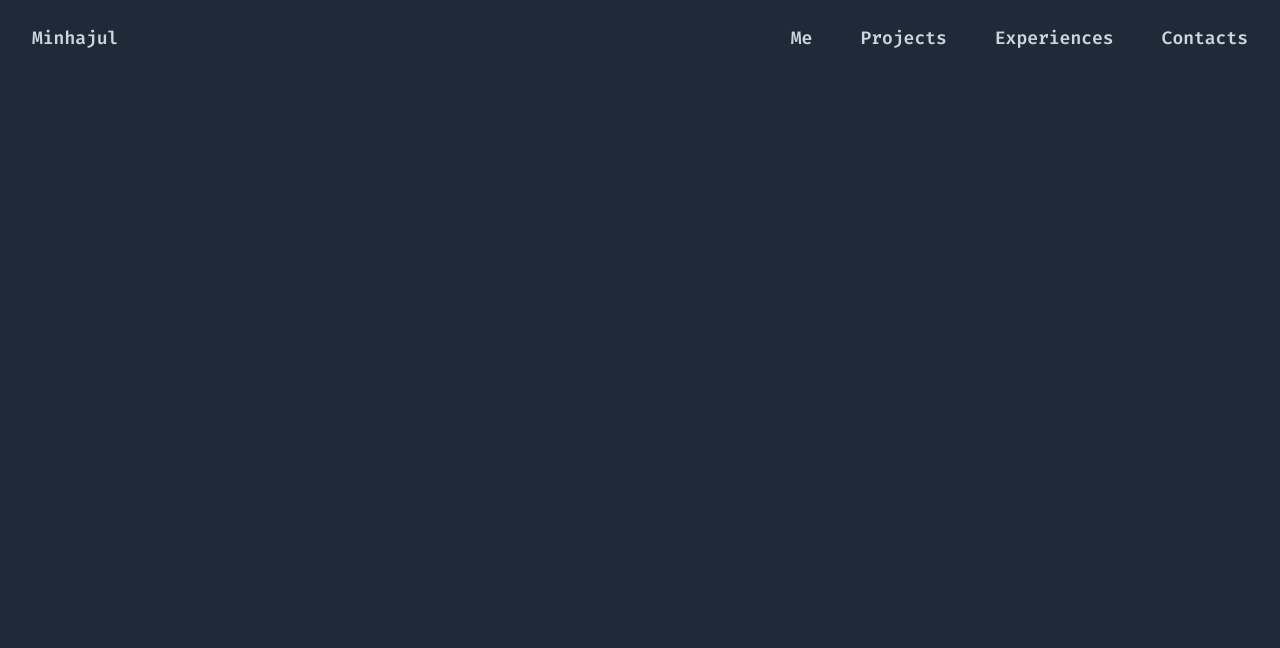
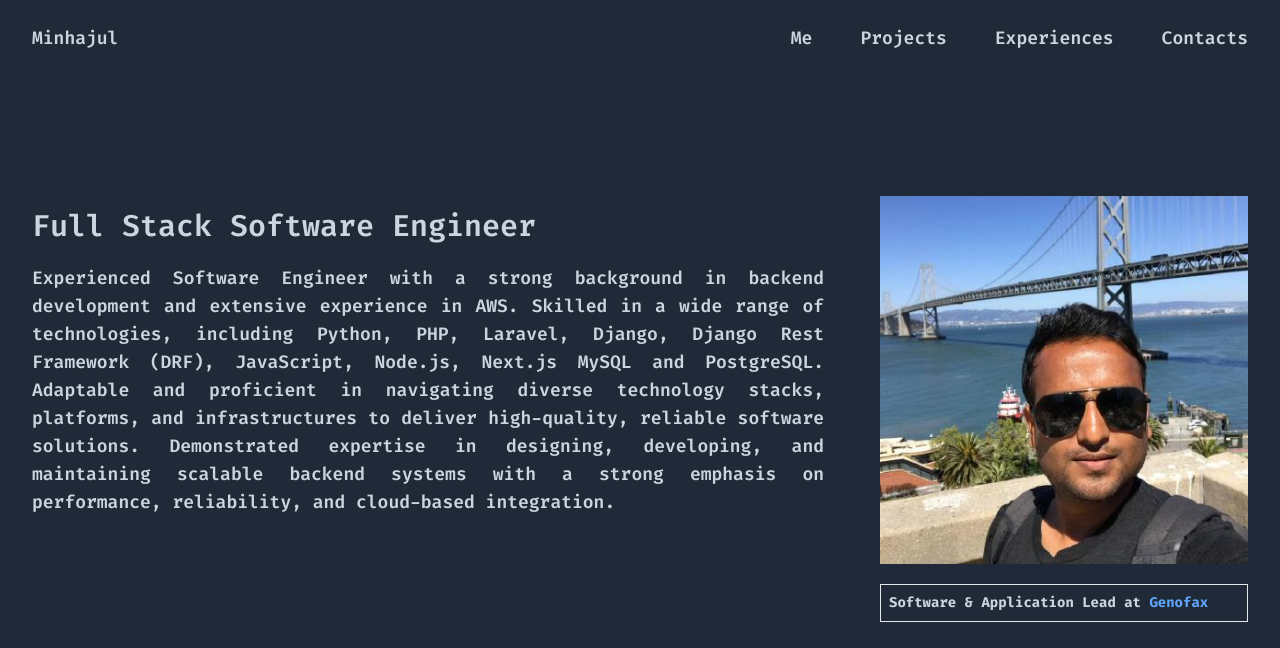
Before and after one commit to minhajul/minhajul.info, a Next.js app: page / in a window 1280 px wide. Shown: the top 648 px of the page. Built offline with nearby package versions, Linux system fonts and the light colour scheme.

Commit message:
#1: Added about me section

```diff
--- a/src/app/page.js
+++ b/src/app/page.js
@@ -3,77 +3,37 @@ import Header from "@/components/Header";
 
 export default function Home() {
     return (
-        <div className="personal-blog">
-            <main>
-                <Header></Header>
+        <div>
+            <Header></Header>
 
-                {/*<div className="relative bg-white overflow-hidden">*/}
-                {/*    <div className="hidden lg:block lg:absolute lg:inset-0" aria-hidden="true">*/}
-                {/*        <svg className="absolute top-0 left-1/2 transform translate-x-64 -translate-y-8" width="640" height="784" fill="none" viewBox="0 0 640 784">*/}
-                {/*            <defs><pattern id="9ebea6f4-a1f5-4d96-8c4e-4c2abf658047" x="118" y="0" width="20" height="20" patternUnits="userSpaceOnUse"><rect x="0" y="0" width="4" height="4" className="text-gray-200" fill="currentColor"></rect></pattern></defs>*/}
-                {/*            <rect y="72" width="640" height="640" className="text-gray-50" fill="currentColor"></rect>*/}
-                {/*            <rect x="118" width="404" height="784" fill="url(#9ebea6f4-a1f5-4d96-8c4e-4c2abf658047)"></rect>*/}
-                {/*        </svg>*/}
-                {/*    </div>*/}
+            <div className="mt-10 lg:mt-24 p-6 lg:px-8 mx-auto max-w-7xl">
+                <div className="grid grid-cols-1 lg:grid-cols-3 gap-14">
+                    <div className="col-span-1 lg:col-span-2">
+                        <h2 className="block font-semibold text-slate-300 hover:text-white text-3xl mt-3">
+                            Full Stack Software Engineer
+                        </h2>
+                        <p className="mt-3 text-justify text-lg font-semibold text-slate-300 hover:text-white sm:mt-5">
+                            {"Experienced Software Engineer with a strong background in backend development and extensive experience in AWS. Skilled in a wide range of technologies, including Python, PHP, Laravel, Django, Django Rest Framework (DRF), JavaScript, Node.js, Next.js MySQL and PostgreSQL. Adaptable and proficient in navigating diverse technology stacks, platforms, and infrastructures to deliver high-quality, reliable software solutions. Demonstrated expertise in designing, developing, and maintaining scalable backend systems with a strong emphasis on performance, reliability, and cloud-based integration."}
+                        </p>
+                    </div>
 
-                {/*    <div className="relative pt-6 pb-16 sm:pb-24 lg:pb-32">*/}
-                {/*        <main className="mt-16 mx-auto max-w-7xl px-4 sm:mt-24 sm:px-6 lg:mt-32">*/}
-                {/*            <div className="lg:grid lg:grid-cols-12 lg:gap-8">*/}
-                {/*                <div className="sm:text-center md:max-w-2xl md:mx-auto lg:col-span-6 lg:text-left">*/}
-                {/*                    <h2>*/}
-                {/*                        <span className="block text-sm font-normal tracking-wide text-gray-500 sm:text-base lg:text-sm xl:text-base">*/}
-                {/*                            {"Hi"}*/}
-                {/*                        </span>*/}
-                {/*                        <span className="mt-1 block tracking-tight">*/}
-                {/*                            <span className="block mb-5 text-5xl animate-move-bg bg-gradient-to-r from-indigo-500 via-pink-500 to-indigo-500 bg-[length:400%] bg-clip-text font-extrabold text-transparent">*/}
-                {/*                                {"I'm Minhajul Islam"}*/}
-                {/*                            </span>*/}
-                {/*                            <span className="block text-normal font-bold text-black text-3xl mt-3">*/}
-                {/*                                {"Software & Application Lead at "}*/}
-                {/*                                <a target="_blank" rel="noreferrer" className="text-blue-400 font-extrabold" href="https://genofax.com">Genofax</a>*/}
-                {/*                            </span>*/}
-                {/*                        </span>*/}
-                {/*                    </h2>*/}
-                {/*                    <p className="mt-3 text-base text-gray-500 sm:mt-5 sm:text-xl lg:text-lg xl:text-xl">*/}
-                {/*                        {"Experienced Software Engineer with a strong background in backend development and extensive experience in AWS. Skilled in a wide range of technologies, including Python, PHP, Laravel, Django, Django Rest Framework (DRF), JavaScript, Node.js, Next.js MySQL and PostgreSQL. Adaptable and proficient in navigating diverse technology stacks, platforms, and infrastructures to deliver high-quality, reliable software solutions. Demonstrated expertise in designing, developing, and maintaining scalable backend systems with a strong emphasis on performance, reliability, and cloud-based integration."}*/}
-                {/*                    </p>*/}
+                    <div className="col-span-1 lg:col-span-1">
+                        <Image
+                            src="/minhajul.jpeg"
+                            alt="Md Minhajul Islam"
+                            width="100"
+                            height="100"
+                            layout="responsive"
+                            objectFit="contain"
+                        />
 
-                {/*                    <p className="mt-6 text-gray-500">*/}
-                {/*                        You can also find me on*/}
-                {/*                        <a target="_blank" rel="noreferrer" className="text-black font-bold ml-1" href="https://twitter.com/minhaj_cse">Twitter</a>,*/}
-                {/*                        <a target="_blank" rel="noreferrer" className="text-black font-bold" href="https://www.linkedin.com/in/minhajul52/"> LinkedIn</a> and*/}
-                {/*                        <a target="_blank" rel="noreferrer" className="text-black font-bold" href="https://github.com/minhajul"> Github</a>.*/}
-                {/*                    </p>*/}
-                {/*                </div>*/}
-
-                {/*                <div className="mt-12 relative sm:max-w-lg sm:mx-auto lg:mt-0 lg:max-w-none lg:mx-0 lg:col-span-6 lg:flex lg:items-center">*/}
-                {/*                    <svg className="absolute top-0 left-1/2 transform -translate-x-1/2 -translate-y-8 scale-75 origin-top sm:scale-100 lg:hidden" width="640" height="784" fill="none" viewBox="0 0 640 784" aria-hidden="true">*/}
-                {/*                        <defs>*/}
-                {/*                            <pattern id="4f4f415c-a0e9-44c2-9601-6ded5a34a13e" x="118" y="0" width="20" height="20" patternUnits="userSpaceOnUse">*/}
-                {/*                                <rect x="0" y="0" width="4" height="4" className="text-gray-200" fill="currentColor"></rect>*/}
-                {/*                            </pattern>*/}
-                {/*                        </defs>*/}
-                {/*                        <rect y="72" width="640" height="640" className="text-gray-50" fill="currentColor"></rect>*/}
-                {/*                        <rect x="118" width="404" height="784" fill="url(#4f4f415c-a0e9-44c2-9601-6ded5a34a13e)"></rect>*/}
-                {/*                    </svg>*/}
-                {/*                    <div className="relative mx-auto w-full rounded-lg shadow-lg lg:max-w-md">*/}
-                {/*                        <div className="relative block w-full bg-white rounded-lg overflow-hidden focus:outline-none focus:ring-2 focus:ring-offset-2 focus:ring-indigo-500">*/}
-                {/*                            <Image*/}
-                {/*                                src="/minhajul.jpeg"*/}
-                {/*                                alt="Md Minhajul Islam"*/}
-                {/*                                width="100"*/}
-                {/*                                height="100"*/}
-                {/*                                layout="responsive"*/}
-                {/*                                objectFit="contain"*/}
-                {/*                            />*/}
-                {/*                        </div>*/}
-                {/*                    </div>*/}
-                {/*                </div>*/}
-                {/*            </div>*/}
-                {/*        </main>*/}
-                {/*    </div>*/}
-                {/*</div>*/}
-            </main>
+                        <div className="border text-normal font-bold text-slate-300 hover:text-white text-sm p-2 mt-5">
+                             {"Software & Application Lead at "}
+                            <a target="_blank" rel="noreferrer" className="text-blue-400 font-extrabold" href="https://genofax.com">Genofax</a>
+                        </div>
+                    </div>
+                </div>
+            </div>
         </div>
     );
 }
```
